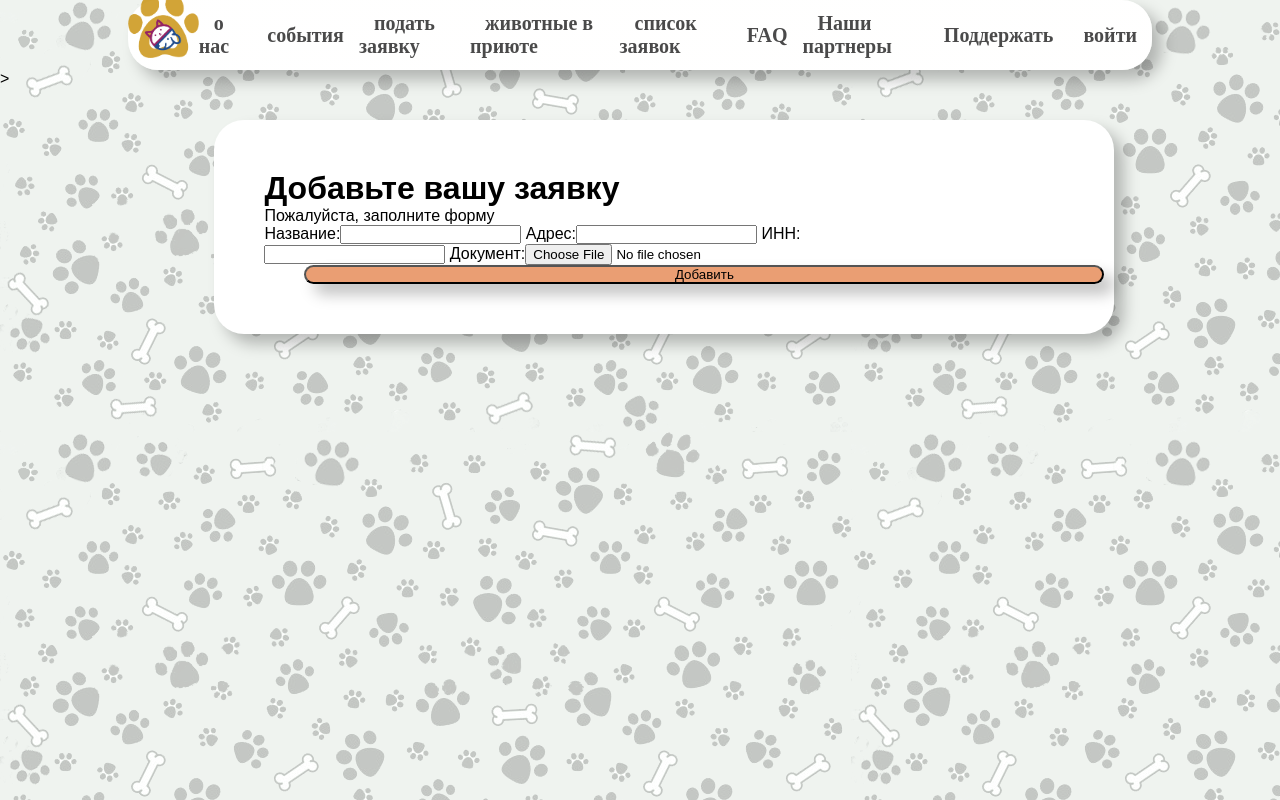
After one commit to Ga3B/OrenHackaProject, a Django app: page /catcher/ in a window 1280 px wide. The commit adds this page. Run offline with Django 3.2, Linux system fonts and the light colour scheme.

Commit message:
AG_commit_15

```diff
--- a/catodog/MainApp/forms.py
+++ b/catodog/MainApp/forms.py
@@ -24,7 +24,14 @@ class AnimalForm(forms.Form):
     color = forms.CharField(label='Окрас', max_length=100)
     weight = forms.CharField(label='Вес')
     photoUrl = forms.FileField(label='Фото')
-    special_signs = forms.CharField(label="Особые приметы",max_length=100)
+    special_signs = forms.CharField(label="Особые приметы", max_length=100)
     sort_animal = forms.CharField(label='Вид животного', max_length=140)
     gender = forms.CharField(label="Пол животного", max_length=100)
-    behavior = forms.CharField(label="Поведение",max_length=50)
+    behavior = forms.CharField(label="Поведение", max_length=50)
+
+
+class CatcherForm(forms.Form):
+    name = forms.CharField(label='Название')
+    address = forms.CharField(label='Адрес')
+    inn = forms.CharField(label='ИНН')
+    doc = forms.FileField(label='Документ')
--- /dev/null
+++ b/catodog/MainApp/templates/MainApp/catcher.html
@@ -0,0 +1,32 @@
+{% extends "base.html" %}
+
+{% block title %}Стать ловцом{% endblock title %}
+{%load static%}
+{% block content %}
+{% if submitted %}
+<h1> Ваша заявка добавлена</h1>
+{% else %}
+<h1>Добавьте вашу заявку</h1>
+{% endif %}
+
+
+<form action="" enctype="multipart/form-data" method="post" novalidate>
+  <div class="card border-primary mb-3" style="width: 600px;heightL600px;">
+  <div class="card-header">Пожалуйста, заполните форму</div>
+  <div class="card-body text-primary">
+    {{ form.as_table }}
+  </div>
+
+</div>
+    {% csrf_token %}
+
+    <div class="card-footer text-muted">
+   <button type="submit" class="btn btn-primary" style="  width: 100%; height: 100%;" >Добавить</button>
+  </div>
+</div>
+</form>
+
+
+
+
+{% endblock content %}
--- a/catodog/MainApp/urls.py
+++ b/catodog/MainApp/urls.py
@@ -36,5 +36,6 @@ urlpatterns = [
     path('createpets/', views.add_animals, name='add_animals'),
     path('pets/<int:id>', AnimalDetail.as_view(), name='animal_detail'),
     path('request/', views.requests_all, name='request_all'),
+    path('catcher/', views.catcher, name='catcher')
 
 ]
--- a/catodog/MainApp/views.py
+++ b/catodog/MainApp/views.py
@@ -3,7 +3,7 @@ from django.http import HttpResponse, HttpResponseRedirect
 from django.views import View
 from MainApp.utills import *
 from .models import Request, Animals, Visitor, Transfer, Status
-from .forms import RequestForm, AnimalForm
+from .forms import RequestForm, AnimalForm, CatcherForm
 import datetime
 
 
@@ -117,3 +117,29 @@ def act(request, op_id):
     transfer = get_object_or_404(Transfer, pk=transfer_id)
     animal = get_object_or_404(Animals, pk=animal_id)
     return render(request, 'act.html', {'transfer': transfer, 'animal': animal})
+
+
+def catcher(request):
+    submitted = False
+    if request.method == 'POST':
+        form = CatcherForm(request.POST, request.FILES)
+        if form.is_valid():
+            doc = request.FILES['doc']
+            name = form.cleaned_data['name']
+            address = form.cleaned_data['address']
+            inn = form.cleaned_data['inn']
+
+        #     return HttpResponse('Заявка принята!')
+        # else:
+        #     response = {}
+        #     for k in form.errors:
+        #         response[k] = form.errors[k][0]
+        #     return HttpResponse({"Что-то не так:\n": response})
+
+        #     return HttpResponseRedirect('?submitted=True')
+    else:
+
+        form = CatcherForm()
+        if 'submitted' in request.GET:
+            submitted = True
+    return render(request, 'MainApp/catcher.html', {'form': form, 'submitted': submitted})
--- a/catodog/catodog/templates/profile.html
+++ b/catodog/catodog/templates/profile.html
@@ -23,7 +23,7 @@
     <img src="{% static 'achiv/3.png' %}">
     <img src="{% static 'achiv/4.png' %}">
 
-    <div class="row">
+    <a href="{% url 'MainApp:catcher' %}">Квиддич крута</a>
 
 {% endif %}
 </div>
```
